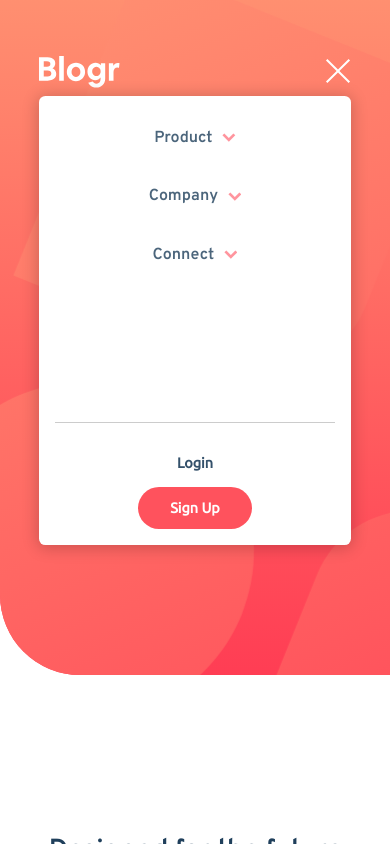
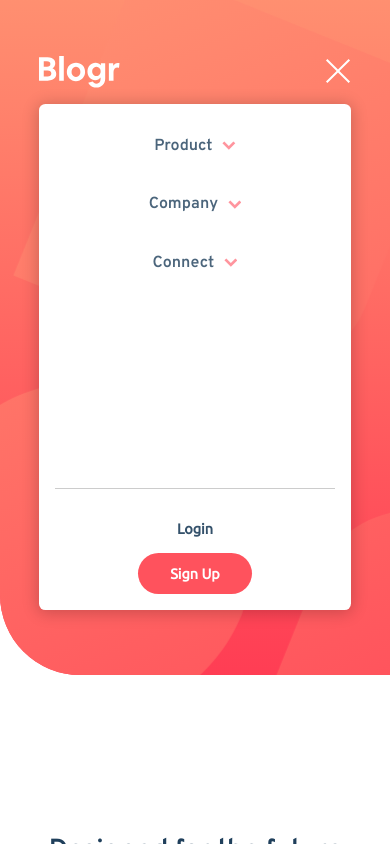
Before and after one commit to sohail-webdev/blogr-landing-page, a React (Vite) app: page / in a window 390 px wide. Both pictures are taken after a click on the button 335 px from the left and 72 px from the top of the page. Built offline with nearby package versions, Linux system fonts and the light colour scheme.

Commit message:
feat: optimize dropdowns to prevent full page re-render

```diff
--- a/src/App.jsx
+++ b/src/App.jsx
@@ -1,60 +1,22 @@
-import { useState, useCallback, useEffect } from "react";
 import Header from "./components/Header";
 import Hero from "./components/Hero";
 import Editor from "./components/Editor";
 import Speed from "./components/Speed";
 import Free from "./components/Free";
 import Footer from "./components/Footer";
-import MobileNavbar from "./components/MobileNavbar";
 
 function App() {
-  const [visibleDropdownId, setVisibleDropdownId] = useState(null);
-  const [isMobileNavbarVisible, setIsMobileNavbarVisible] = useState(false);
-
-  const toggle_mobile_navbar_visibility = useCallback(() => {
-    setIsMobileNavbarVisible(is_visible => !is_visible);
-  }, []);
-
-  const toggle_visible_dropdown_id = useCallback(
-    event => {
-      const id = parseInt(event.currentTarget.dataset.id);
-      const clicked_on_title = event.target.classList.contains("header-dropdown-title");
-      setVisibleDropdownId(visibleDropdownId === id && clicked_on_title ? null : id);
-    },
-    [visibleDropdownId]
-  );
-
-  const handle_outside_dropdown_click = useCallback(event => {
-    const dropdown_element = event.target.closest(".header-dropdown");
-    if (dropdown_element === null) setVisibleDropdownId(null);
-  }, []);
-
-  useEffect(() => {
-    document.addEventListener("click", handle_outside_dropdown_click);
-    return () => document.removeEventListener("click", handle_outside_dropdown_click);
-  }, [handle_outside_dropdown_click]);
-
   return (
     <>
       <div className="header-hero-wrapper">
         <div className="header-hero-bg-pattern"></div>
-        <Header
-          visibleDropdownId={visibleDropdownId}
-          toggle_visible_dropdown_id={toggle_visible_dropdown_id}
-          isMobileNavbarVisible={isMobileNavbarVisible}
-          toggle_mobile_navbar_visibility={toggle_mobile_navbar_visibility}
-        />
+        <Header />
         <Hero />
       </div>
       <Editor />
       <Speed />
       <Free />
       <Footer />
-      <MobileNavbar
-        toggle_visible_dropdown_id={toggle_visible_dropdown_id}
-        visibleDropdownId={visibleDropdownId}
-        isMobileNavbarVisible={isMobileNavbarVisible}
-      />
     </>
   );
 }
--- a/src/components/Header.jsx
+++ b/src/components/Header.jsx
@@ -1,5 +1,5 @@
-import navbar_icon from "../assets/images/icon-navbar.svg";
-import close_icon from "../assets/images/icon-close.svg";
+import { useState, useEffect, useCallback } from "react";
+import MobileNavbar from "./MobileNavbar";
 
 const dropdowns = [
   { id: 1, title: "Product", options: ["Overview", "Pricing", "Marketplace", "Features", "Integrations"] },
@@ -7,7 +7,19 @@ const dropdowns = [
   { id: 3, title: "Connect", options: ["Contact", "Newsletter", "LinkedIn"] },
 ];
 
-export default function Header({ visibleDropdownId, toggle_visible_dropdown_id, isMobileNavbarVisible, toggle_mobile_navbar_visibility }) {
+export default function Header() {
+  const [visibleDropdownId, setVisibleDropdownId] = useState(null);
+
+  const handle_outside_dropdown_click = useCallback(event => {
+    const dropdown_element = event.target.closest(".header-dropdown");
+    if (dropdown_element === null) setVisibleDropdownId(null);
+  }, []);
+
+  useEffect(() => {
+    document.addEventListener("click", handle_outside_dropdown_click);
+    return () => document.removeEventListener("click", handle_outside_dropdown_click);
+  }, [handle_outside_dropdown_click]);
+
   return (
     <header className="header">
       <div className="header-logo-dropdowns-wrapper">
@@ -24,8 +36,7 @@ export default function Header({ visibleDropdownId, toggle_visible_dropdown_id,
               <li
                 className={`header-dropdown${visibleDropdownId && dropdown.id === visibleDropdownId ? " visible" : ""}`}
                 key={dropdown.title}
-                onClick={toggle_visible_dropdown_id}
-                data-id={dropdown.id}
+                onClick={() => setVisibleDropdownId(dropdown.id)}
               >
                 <a className="header-dropdown-title">{dropdown.title}</a>
                 <ul className="header-dropdown-options-container">
@@ -51,9 +62,7 @@ export default function Header({ visibleDropdownId, toggle_visible_dropdown_id,
         <button className="button header-login-button">Login</button>
         <button className="button header-signup-button">Sign Up</button>
       </div>
-      <button className="button toggle-navbar-button" onClick={toggle_mobile_navbar_visibility}>
-        <img src={isMobileNavbarVisible ? close_icon : navbar_icon} alt="" />
-      </button>
+      <MobileNavbar />
     </header>
   );
 }
--- a/src/components/MobileNavbar.jsx
+++ b/src/components/MobileNavbar.jsx
@@ -1,11 +1,32 @@
+import { useState, useEffect, useCallback } from "react";
+import navbar_icon from "../assets/images/icon-navbar.svg";
+import close_icon from "../assets/images/icon-close.svg";
+
 const dropdowns = [
   { id: 1, title: "Product", options: ["Overview", "Pricing", "Marketplace", "Features", "Integrations"] },
   { id: 2, title: "Company", options: ["About", "Team", "Blog", "Careers"] },
   { id: 3, title: "Connect", options: ["Contact", "Newsletter", "LinkedIn"] },
 ];
 
-const MobileNavbar = ({ toggle_visible_dropdown_id, visibleDropdownId, isMobileNavbarVisible }) => {
+const MobileNavbar = () => {
+  const [visibleDropdownId, setVisibleDropdownId] = useState(null);
+  const [isMobileNavbarVisible, setIsMobileNavbarVisible] = useState(false);
+
+  const handle_outside_dropdown_click = useCallback(event => {
+    const dropdown_element = event.target.closest(".header-dropdown");
+    if (dropdown_element === null) setVisibleDropdownId(null);
+  }, []);
+
+  useEffect(() => {
+    document.addEventListener("click", handle_outside_dropdown_click);
+    return () => document.removeEventListener("click", handle_outside_dropdown_click);
+  }, [handle_outside_dropdown_click]);
+
   return (
+    <>
+      <button className="button toggle-navbar-button" onClick={() => setIsMobileNavbarVisible(prev => !prev)}>
+        <img src={isMobileNavbarVisible ? close_icon : navbar_icon} alt="" />
+      </button>
       <div className={`mobile-navbar-container${isMobileNavbarVisible ? " visible" : ""}`}>
         <div className="mobile-navbar">
           <div className="header-nav-dropdowns-container">
@@ -13,8 +34,7 @@ const MobileNavbar = ({ toggle_visible_dropdown_id, visibleDropdownId, isMobileN
               <li
                 className={`header-dropdown${visibleDropdownId && dropdown.id === visibleDropdownId ? " visible" : ""}`}
                 key={dropdown.title}
-              onClick={toggle_visible_dropdown_id}
-              data-id={dropdown.id}
+                onClick={() => setVisibleDropdownId(dropdown.id)}
               >
                 <a className="header-dropdown-title">
                   {dropdown.title}
@@ -43,6 +63,7 @@ const MobileNavbar = ({ toggle_visible_dropdown_id, visibleDropdownId, isMobileN
           </div>
         </div>
       </div>
+    </>
   );
 };
 
--- a/src/index.css
+++ b/src/index.css
@@ -585,7 +585,7 @@ li,
 }
 /* Mobile Navbar */
 .mobile-navbar-container {
-  position: fixed;
+  position: absolute;
   top: 0;
   left: 0;
   height: 100%;
@@ -594,10 +594,11 @@ li,
   display: flex;
   justify-content: center;
   align-items: flex-start;
-  padding-top: 6rem;
+  padding-top: 3rem;
   pointer-events: none;
 }
 .mobile-navbar {
+  position: fixed;
   height: fit-content;
   min-height: 60%;
   width: 80%;
@@ -612,6 +613,7 @@ li,
   opacity: 0;
   pointer-events: none;
   transform: translateY(-10%);
+  z-index: 100;
 }
 .mobile-navbar .header-nav-dropdowns-container {
   width: 100%;
@@ -654,6 +656,7 @@ li,
   width: 100%;
 }
 .mobile-navbar .header-buttons {
+  display: flex;
   flex-direction: column;
   align-items: center;
   width: 90%;
```
Lines whose indentation alone changed are shown as unchanged.
